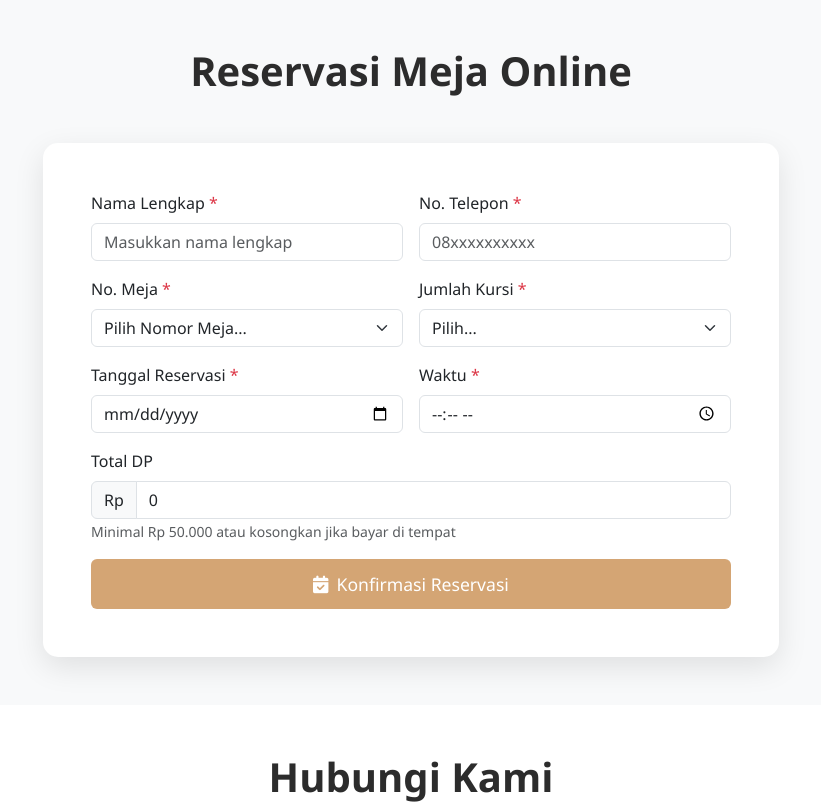
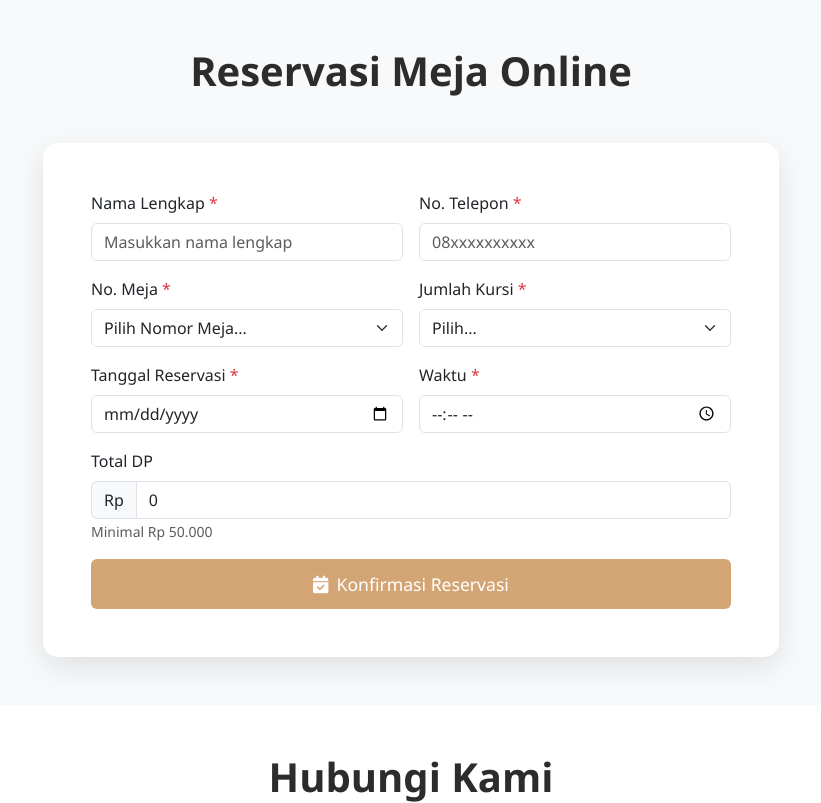
Before and after one commit to YooSadewa/seatsaver, a Flask app: page / in a window 1280 px wide. Shown: the part 1696-2499 px from the top of the page, without its empty margins (229-1050 px from the left). Run offline with Flask 3, Linux system fonts and the light colour scheme.

Commit message:
edited for dp

```diff
--- a/admin/templates/dashboard.html
+++ b/admin/templates/dashboard.html
@@ -3,7 +3,7 @@
   <head>
     <meta charset="UTF-8" />
     <meta name="viewport" content="width=device-width, initial-scale=1.0" />
-    <title>Admin Dashboard - SeatSaver</title>
+    <title>Admin Dashboard -seatSaver</title>
 
     <link
       href="https://cdn.jsdelivr.net/npm/bootstrap@5.3.0/dist/css/bootstrap.min.css"
--- a/app.py
+++ b/app.py
@@ -312,7 +312,7 @@ HTML_TEMPLATE = '''
                                         <span class="input-group-text">Rp</span>
                                         <input type="number" class="form-control" id="total_dp" placeholder="50000" min="0" value="0">
                                     </div>
-                                    <small class="text-muted">Minimal Rp 50.000 atau kosongkan jika bayar di tempat</small>
+                                    <small class="text-muted">Minimal Rp 50.000</small>
                                 </div>
                                 <div class="col-12">
                                     <button type="submit" class="btn btn-primary w-100">
```
